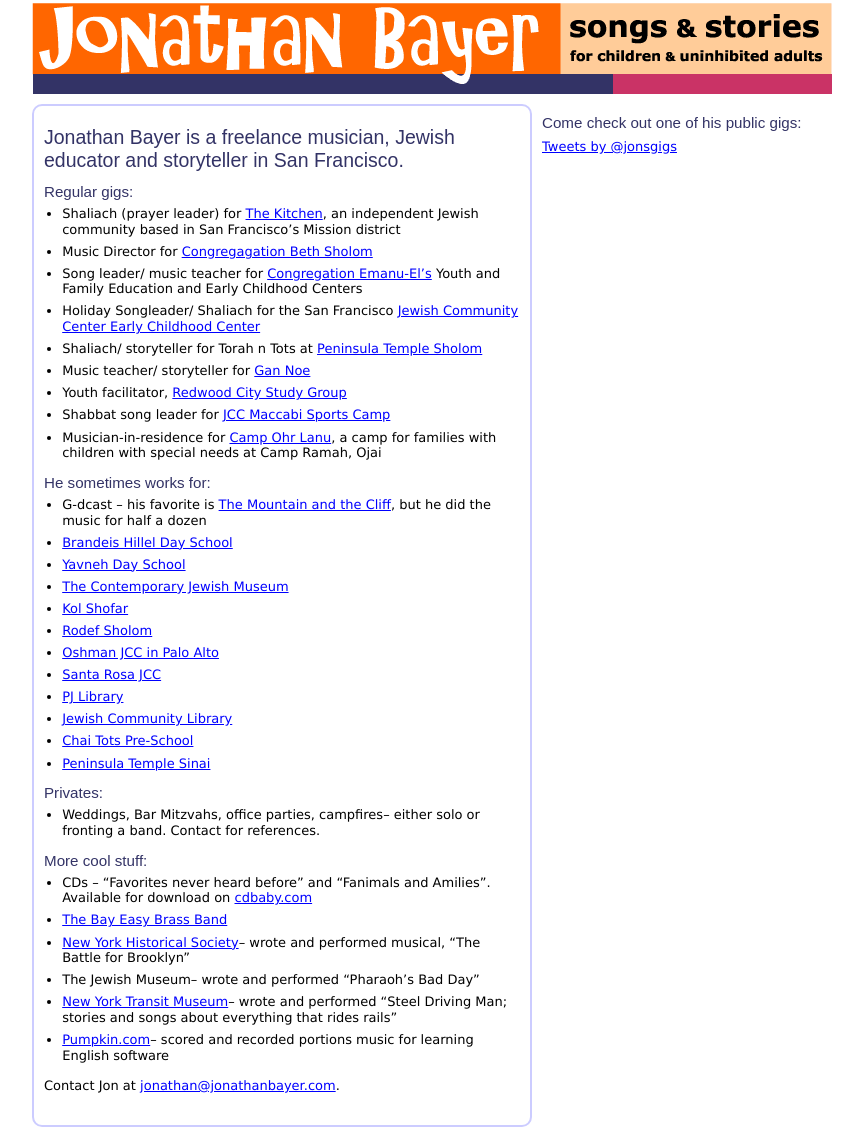
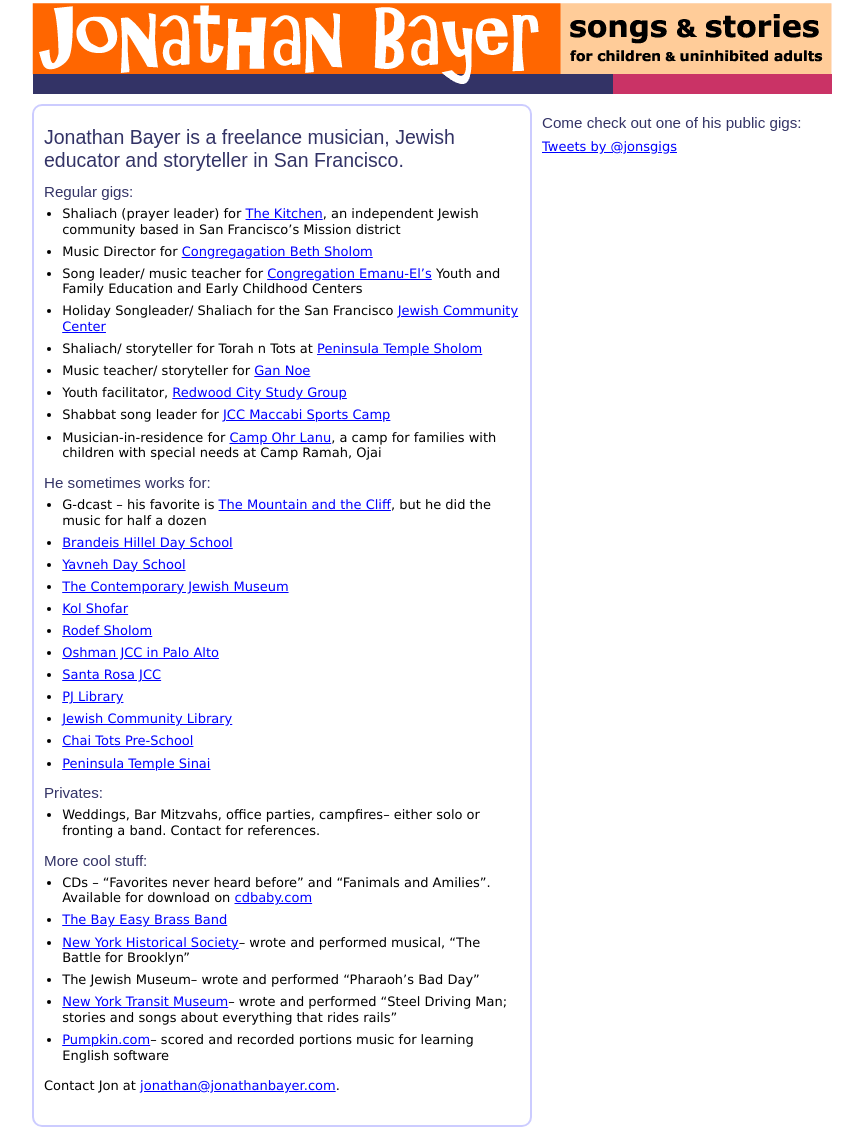
Before and after one commit to jonathanbayer/jonathanbayer.github.io, a Jekyll site: the page built from index.md, in a window 1280 px wide. Shown: the whole page, without its empty margins (208-1071 px from the left). Built offline with Jekyll 4.4.1, drawn with Linux system fonts in a browser that asks for light colours; some web fonts are replaced; comment, search, counter and statistics services are not loaded.

Commit message:
Update index.md

```diff
--- a/index.md
+++ b/index.md
@@ -9,7 +9,7 @@
 -   Shaliach (prayer leader) for [The Kitchen](http://thekitchensf.org), an independent Jewish community based in San Francisco’s Mission district
 -   Music Director for [Congregagation Beth Sholom](http://bethsholomsf.org)
 -   Song leader/ music teacher for [Congregation Emanu-El’s](http://Emanuelsf.org) Youth and Family Education and Early Childhood Centers
--   Holiday Songleader/ Shaliach for the San Francisco [Jewish Community Center Early Childhood Center](http://jccsf.org)
+-   Holiday Songleader/ Shaliach for the San Francisco [Jewish Community Center](http://jccsf.org)
 -   Shaliach/ storyteller for Torah n Tots at [Peninsula Temple Sholom](http://sholom.org)
 -   Music teacher/ storyteller for [Gan Noe](http://chabadnoevalley.org)
 -   Youth facilitator, [Redwood City Study Group](http://kevah.org)
```
